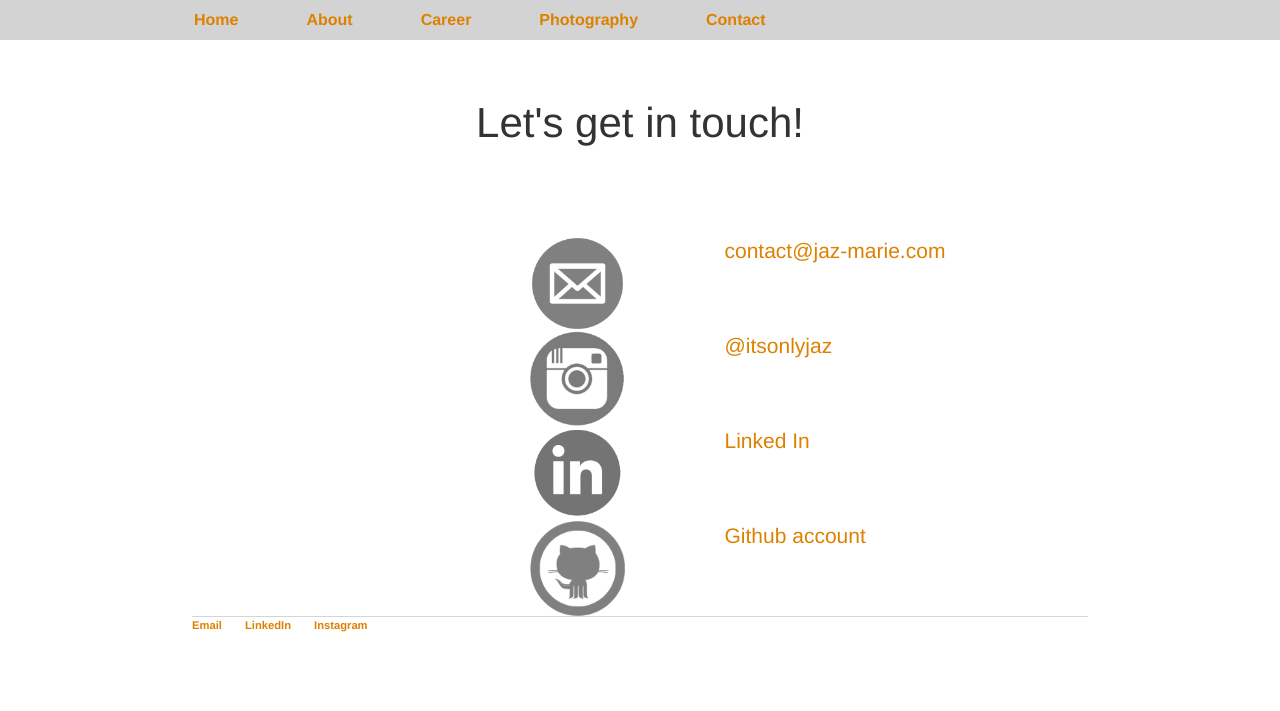
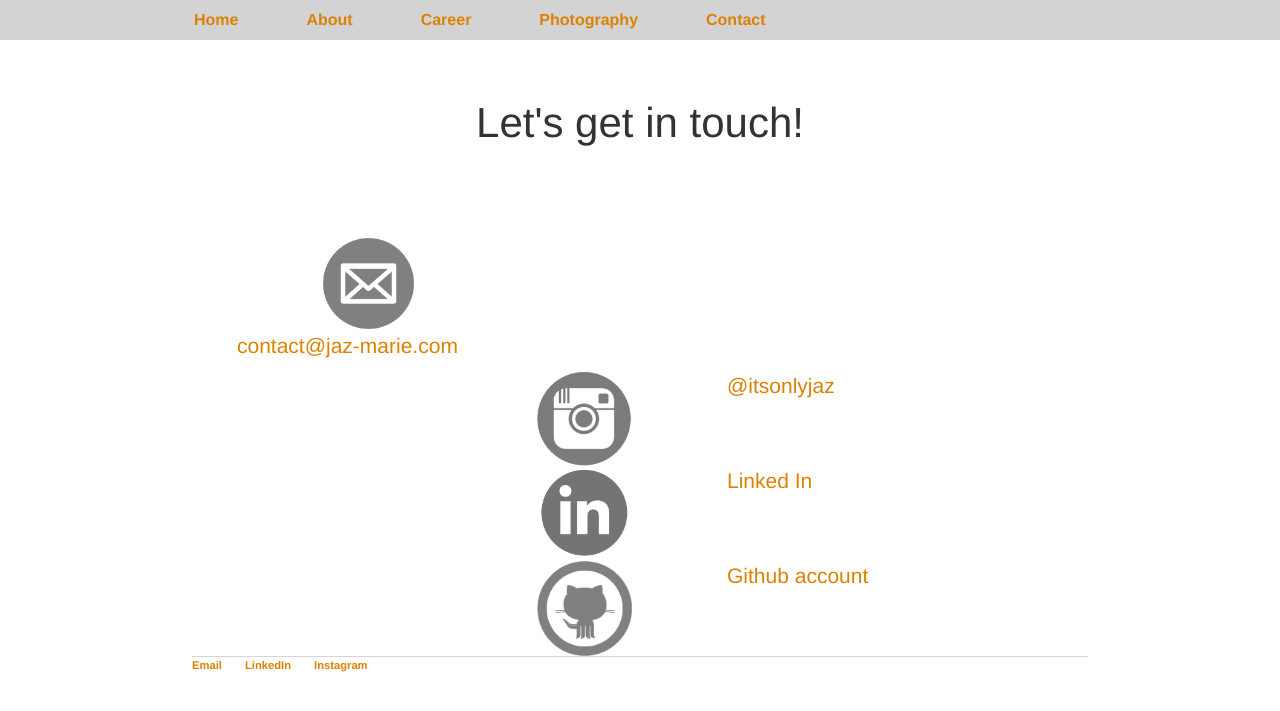
Before and after one commit to itsonlyjaz/itsonlyjaz.github.io, a Jekyll site: the page built from contact/index.html, in a window 1280 px wide. Shown: the top 711 px of the page. Built offline with Jekyll 4.4.1, drawn with Linux system fonts in a browser that asks for light colours.

Commit message:
Update index.html

```diff
--- a/contact/index.html
+++ b/contact/index.html
@@ -22,8 +22,12 @@ title: jaz-marie
    <div>
     <div class="services container">
     <div class="row">
-        <section class="col-xs-12 col-sm-12 col-md-6 col-lg-12">
-
+        <section class="col-xs-12 col-sm-12 col-md-6 col-lg-3">
+          <img class="icon" src="email.png" alt="Icon">
+         <p><a href="mailto:contact@jaz-marie.com">contact@jaz-marie.com</a></p>
+     </section>
+     </div>
+  <!--
           <div class="row">
             <div class="col-lg-1 col-lg-offset-3">
               <img class="icon" src="email.png" alt="Icon">
@@ -34,7 +38,7 @@ title: jaz-marie
            </div>
          </div>
         </section>
-
+-->
        <section class="col-xs-12 col-sm-12 col-md-6 col-lg-12">
         <div class="row">
             <div class="col-lg-1 col-lg-offset-3">
@@ -74,7 +78,7 @@ title: jaz-marie
         </section>
 
 
-     </div></div>
+     </div>
 
    </div>
    </div>
```
